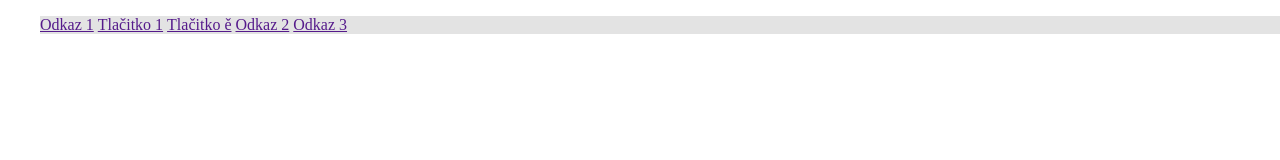
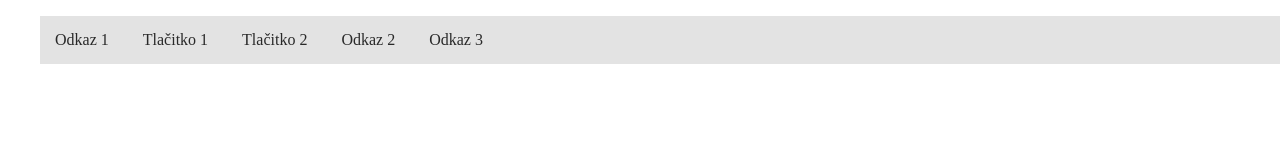
Before and after one commit to ishchuktaras/Tomash-Herout-Kurz-Javascript--IT-Step, a plain HTML site: page Domácí úkoly/Rozbalovaci menu_2/index.html in a window 1280 px wide. Drawn offline with Linux system fonts and the light colour scheme.

Commit message:
commit added style with buttons and link

```diff
--- a/Domácí úkoly/Rozbalovaci menu_2/index.html
+++ b/Domácí úkoly/Rozbalovaci menu_2/index.html
@@ -15,7 +15,7 @@
       <ul>
         <li><a href="">Odkaz 1</a></li>
 				<li><a href="">Tlačitko 1</a></li>
-				<li><a href="">Tlačitko ě</a></li>
+				<li><a href="">Tlačitko 2</a></li>
 				<li><a href="">Odkaz 2</a></li>
 				<li><a href="">Odkaz 3</a></li>
 			</ul>
--- a/Domácí úkoly/Rozbalovaci menu_2/style.css
+++ b/Domácí úkoly/Rozbalovaci menu_2/style.css
@@ -14,3 +14,12 @@ ul {
 ul li {
 	display: inline-block;
 }
+ul li a {
+	color: #292929;
+	text-decoration: none;
+	padding: 15px;
+	display: block;
+}
+ul li:hover {
+	background-color: lightgray;
+}
```
